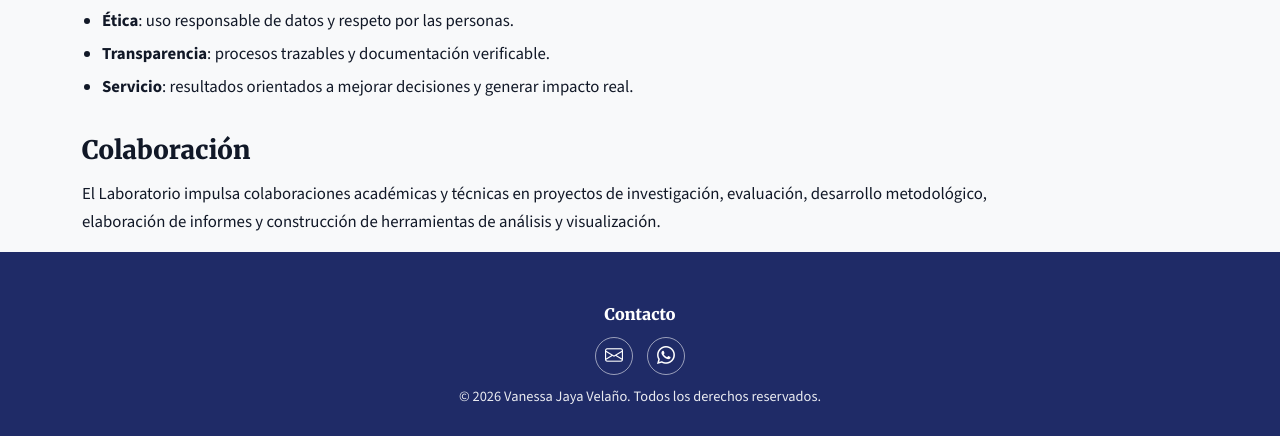
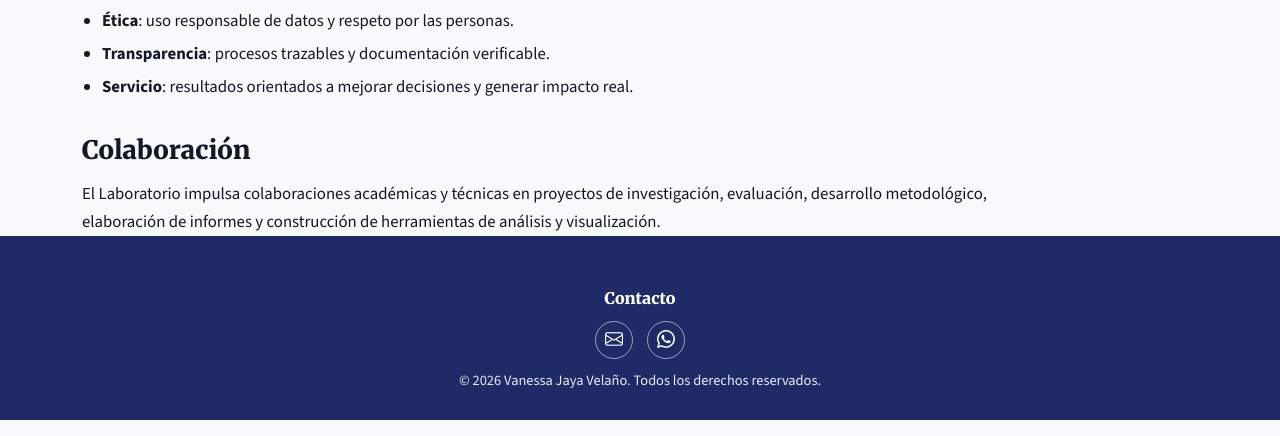
Before and after one commit to IVJV/portfolio, a Django app: page /laboratorio/ in a window 1280 px wide. Shown: the part 960-1396 px from the top of the page. Run offline with Django 5.2, Linux system fonts and the light colour scheme; data comes from the database, SQL or seed files in the repository; some libraries are stand-ins or nearby versions.

Commit message:
Fix dark band above footer (prevent margin-collapsing in main)

```diff
--- a/core/static/core/css/base.css
+++ b/core/static/core/css/base.css
@@ -20,7 +20,11 @@ body{
   flex-direction: column;
 }
 
-main{ flex: 1; }
+/* Make main take remaining height and prevent child margin-collapsing (fix footer gap) */
+main{
+  flex: 1;
+  display: flow-root; /* prevents margin-collapsing with children */
+}
 /* ========================= */
 
 .bg-brand { background: var(--brand-blue); }
@@ -107,5 +111,18 @@ header .navbar-brand { display: inline-flex; align-items: center; }
   margin: 0;
 }
 
-/* Prevent the last block inside <main> from leaving a bottom gap */
-main > :last-child{ margin-bottom: 0; }
+/* =========================
+   Footer gap fix (robust)
+   ========================= */
+/* Remove bottom margin from last text blocks to avoid a visible band above footer */
+main p:last-child,
+main ul:last-child,
+main ol:last-child,
+main dl:last-child{
+  margin-bottom: 0;
+}
+
+/* If content is wrapped in <section>, also ensure its last child doesn't add extra gap */
+main section > :last-child{
+  margin-bottom: 0;
+}
```
